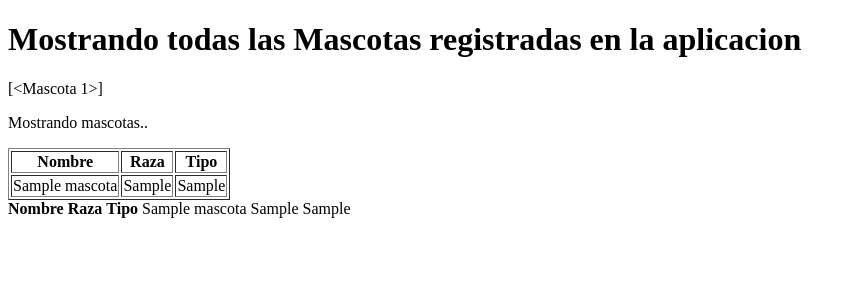
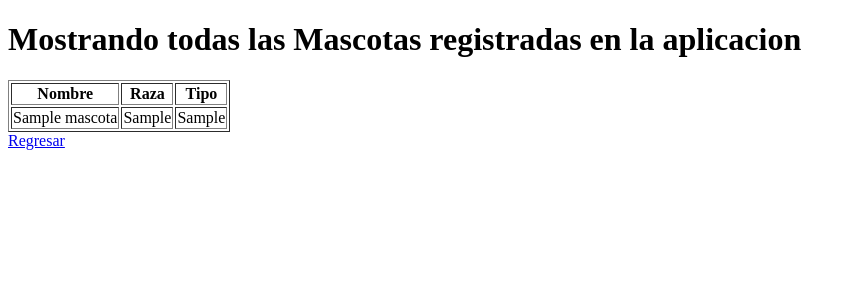
Before and after one commit to EduardoGZ18100184/ProyectoVeterinaria, a Flask app: template templates/printAllPets.html in a window 1280 px wide. Shown: the top 300 px of the page, without its empty margins (0-856 px from the left). Run offline with Flask 2, Linux system fonts and the light colour scheme; tables that the repository leaves empty hold one stand-in row (values such as "Sample post"); the template is opened without the code that fills it: values that come from a table or form of the project are taken from there, most other values are stand-ins (such as "Sample title", 1, 10 or a date in 2020).

Commit message:
mostrar todas las mascotas Listo

```diff
--- a/routes/mascotas/mascota.py
+++ b/routes/mascotas/mascota.py
@@ -69,7 +69,7 @@ def getAllPets():
         output.append('El usuario no es administrador')
     print("imprimiendo info del usuario desde /usuarios")
     #return jsonify({'mascotas':output}) #comentado 05-12-22
-    return render_template('printAllPets.html', mascotas = output)
+    return render_template('printAllPets.html', mascotas = output, token = token)
 
 # #vista para mostrar todas las mascotas   #EN DESARROLLO
 # @appmascota.route('/mascotas')
--- a/templates/printAllPets.html
+++ b/templates/printAllPets.html
@@ -8,12 +8,9 @@
 </head>
 <body>
     <h1> Mostrando todas las Mascotas registradas en la aplicacion</h1>
-    {{mascotas}}
 
     {% if mascotas %}
-        <p> Mostrando mascotas..</p>
-
-        <!-- intento de tabla-->
+        <!-- Tabla con bordes-->
         <TABLE BORDER>
             <TR>
                 <TH>Nombre</TH> <TH>Raza</TH> <TH>Tipo</TH>
@@ -24,34 +21,11 @@
                 </TR>
             {% endfor %}
         </TABLE>
-        <!-- intento de tabla-->
-
-        <tr>
-            <th><strong>Nombre</strong></th>
-            <th><strong>Raza</strong></th>
-            <th><strong>Tipo</strong></th>
-        </tr>
-
-        {% for mascota in mascotas %}
-        <!-- Recorrer Campos de Tabla-->
-        <!-- concepto_opera = (concepto, opera)-->
-        <!-- Aplica la presentación que necesites: tr, td,...-->
-        <!--<li> {{ mascota }} </li> -->
-
-        <tr>
-            <!--
-            <td> {{ mascota['nombre'] }}    </td>
-            <td> {{ mascota['raza'] }}      </td>
-            <td> {{ mascota['tipo'] }}    </td>
-            <li></li>
-            -->
-
-            <td> {{ mascota['nombre'] }} {{ mascota['raza'] }} {{ mascota['tipo'] }}</td>
-        </tr>
-        {% endfor %}
-
+        <!-- Fin de tabla con bordes-->
     {% else %}
         <p> no hay mascotas registradas </p>
     {% endif %}
+
+    <a class="nav-link font-color-general mr-3 ml-3" href="http://127.0.0.1:5000/funcionesAdmin?auth_token={{token}}">Regresar</a>
 </body>
 </html>
```
